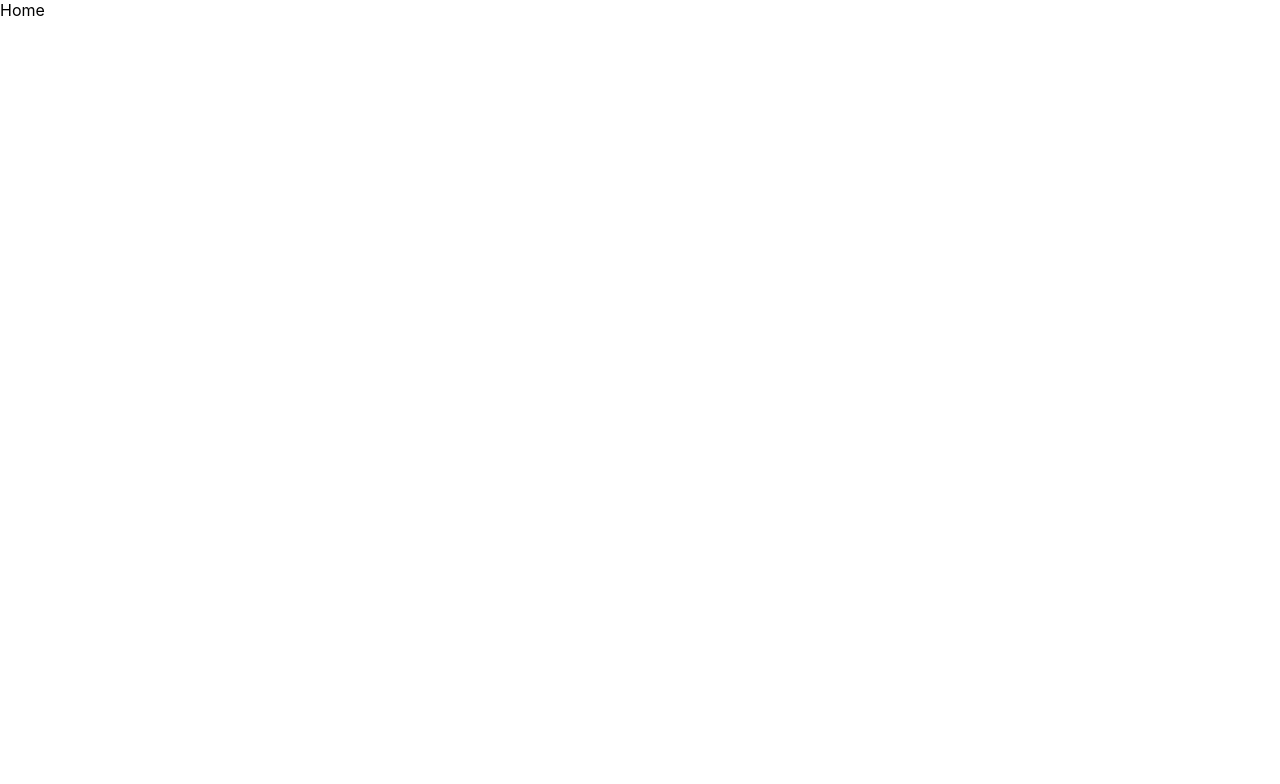
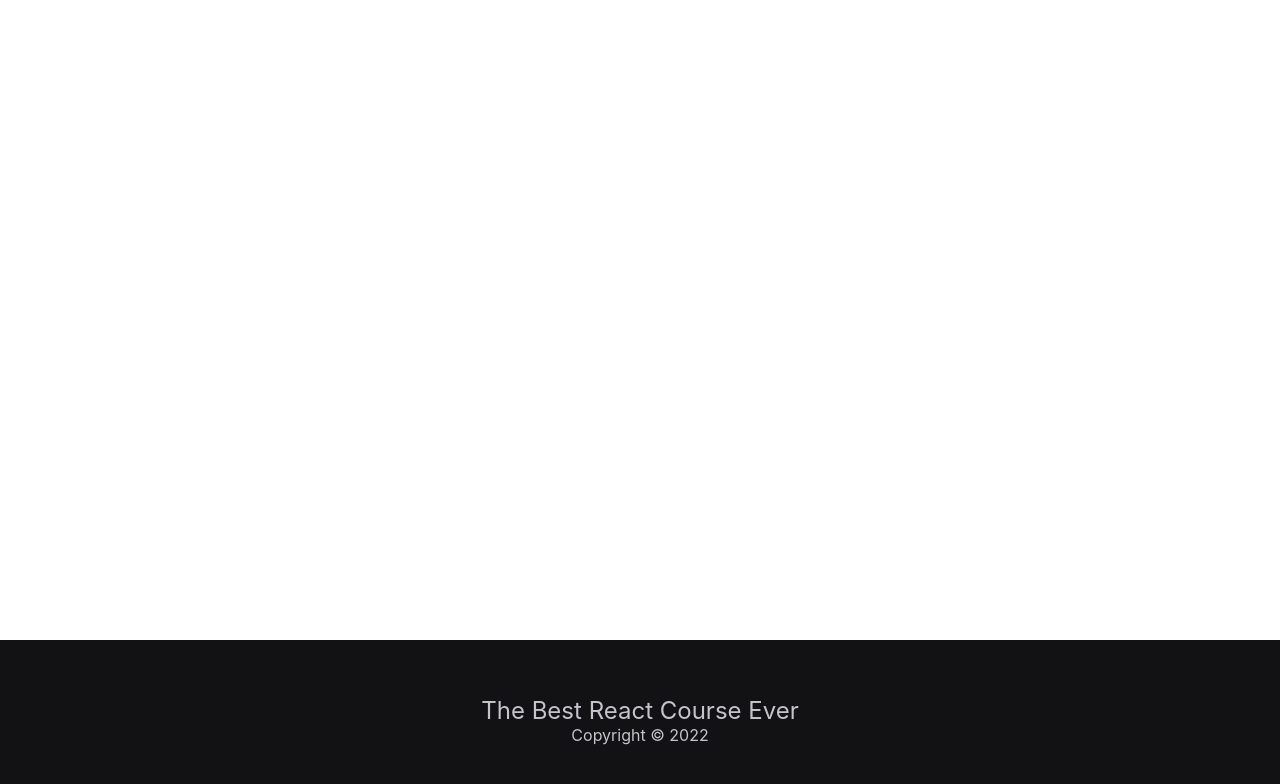
Before and after one commit to paulotolentino/curso-react-landing-page, a React (Create React App) app in the folder code/react/: page / in a window 1280 px wide. Shown: the top 784 px of the page. Built offline with nearby package versions, Linux system fonts and the light colour scheme.

Commit message:
Import Footer component

```diff
--- a/code/react/src/pages/Home/index.tsx
+++ b/code/react/src/pages/Home/index.tsx
@@ -1,7 +1,12 @@
 import React from "react";
+import Footer from "../../components/Footer";
 
 type HomeType = {};
 
-const Home: React.FC<HomeType> = () => <div>Home</div>;
+const Home: React.FC<HomeType> = () => (
+  <>
+    <Footer />
+  </>
+);
 
 export default Home;
```
